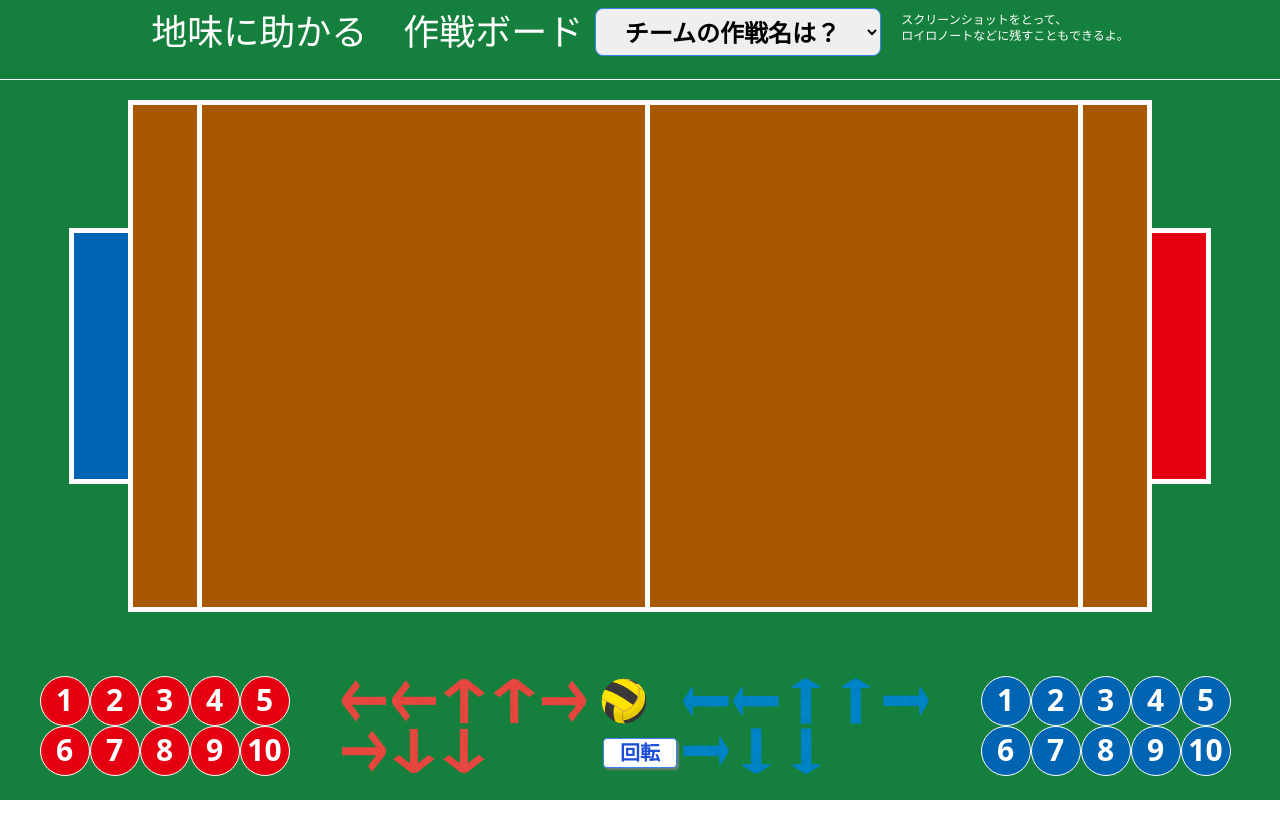
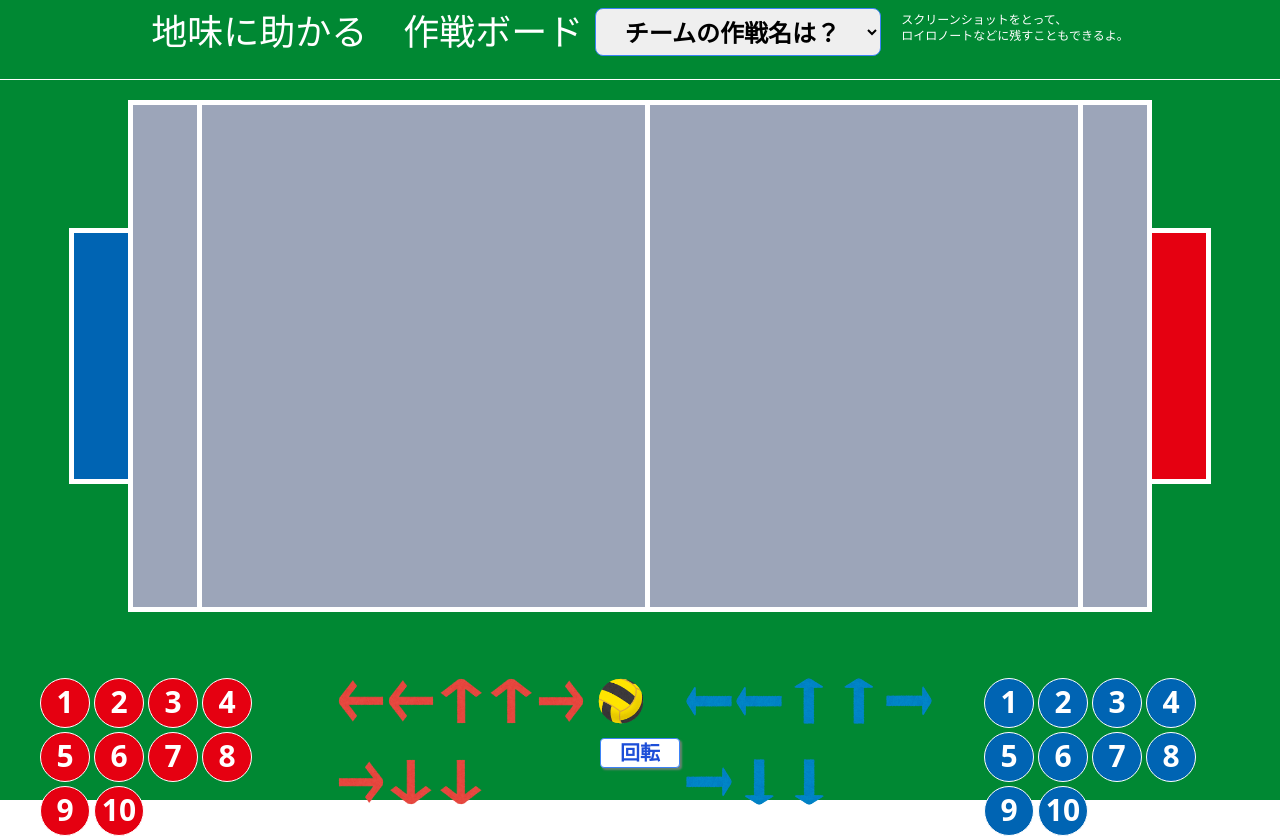
Before and after one commit to jimitas/sakusen_board, a Next.js app: page / in a window 1280 px wide. Before the commit the page ends 800 px from the top, so only its background shows below. Built offline with nearby package versions, Linux system fonts and the light colour scheme.

Commit message:
配色変更

```diff
--- a/src/pages/index.jsx
+++ b/src/pages/index.jsx
@@ -25,7 +25,7 @@ export default function Home() {
 
   return (
     <>
-      <body className="text-white bg-green-700 h-screen select-none">
+      <body style={{backgroundColor:"#008833"}} className="text-white h-screen select-none">
         <header style={{ height: "10vh", borderBottom: "1px white solid" }} className="p-3 flex justify-center">
           <div className="text-4xl">地味に助かる　作戦ボード</div>
           <div>
@@ -90,7 +90,7 @@ export default function Home() {
               <Draggable defaultPosition={{ x: 0, y: 0 }}>
                 <img style={{ width: "50px", height: "50px", cursor: "pointer" }} src="/ball.png" alt="" />
               </Draggable>
-              <button
+              <button style={{width:"80px"}}
                 className="btn mt-3"
                 onClick={() => {
                   setIsShow((isShow) => {
--- a/src/styles/globals.css
+++ b/src/styles/globals.css
@@ -13,7 +13,7 @@
     width: 80vw;
     height: 40vw;
     border: 5px solid white;
-    background-color: #a75800;
+    background-color: #9ca5b9;
     position: relative;
   }
   .left_goal {
@@ -69,6 +69,7 @@
     text-align: center;
     vertical-align: middle;
     cursor: "pointer";
+    margin:2px;
   }
   .red {
     background-color: #e50011;
```
